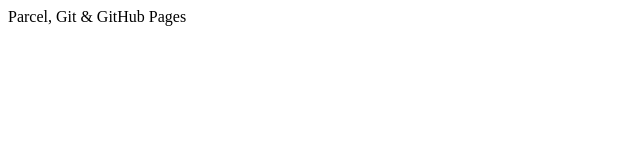
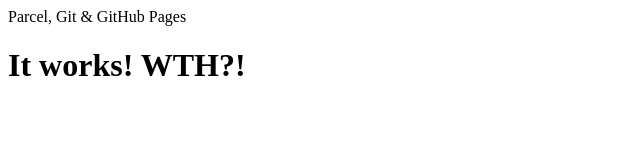
Before and after one commit to Takikato09/parcel-pages-instructions, a website: page src/index.html in a window 1280 px wide. Shown: the whole page, without its empty margins (0-640 px from the left). Drawn offline with Linux system fonts and the light colour scheme.

Commit message:
update index.html

```diff
--- a/src/index.html
+++ b/src/index.html
@@ -9,5 +9,8 @@
 </head>
 <body>
     Parcel, Git & GitHub Pages
+    <h1>It works! WTH?!</h1>
+    <!-- then write npm run build in the terminal to update the docs -->
+
 </body>
 </html>
```
Also changed, not shown: docs/index.html (+1 -1 lines).
